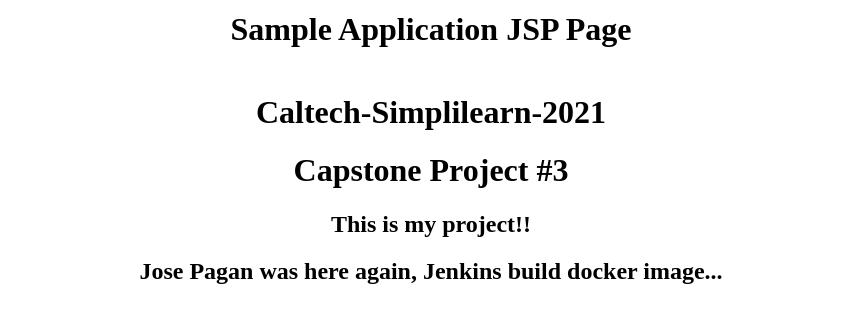
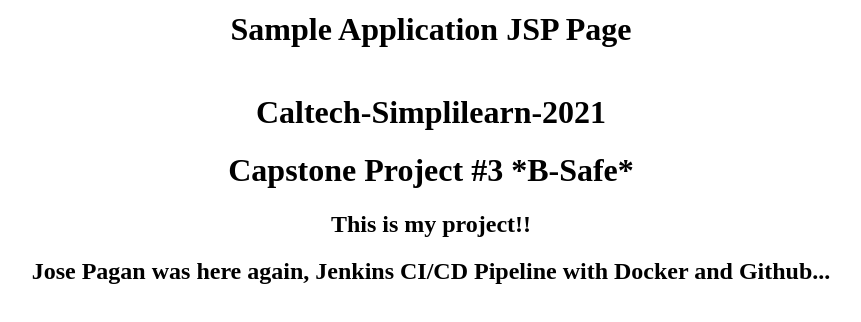
Before and after one commit to usridzero/capstone, a website: page index.html in a window 1280 px wide. Shown: the whole page, without its empty margins (209-1070 px from the left). Drawn offline with Linux system fonts and the light colour scheme.

Commit message:
Final updates.

```diff
--- a/index.html
+++ b/index.html
@@ -15,9 +15,9 @@
 </table>
 
 <h1 align="center">Caltech-Simplilearn-2021</h1>
-<h1 align="center">Capstone Project #3</h1>
+<h1 align="center">Capstone Project #3 *B-Safe*</h1>
 <h2 align="center">This is my project!!</h2>
-<h2 align="center">Jose Pagan was here again, Jenkins build docker image... </h2>
+<h2 align="center">Jose Pagan was here again, Jenkins CI/CD Pipeline with Docker and Github... </h2>
 
 
 </body>
```
